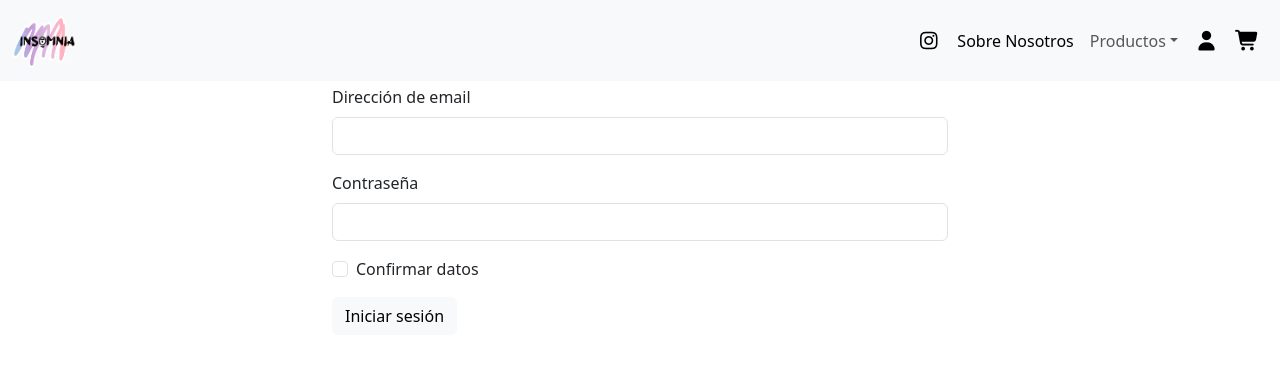
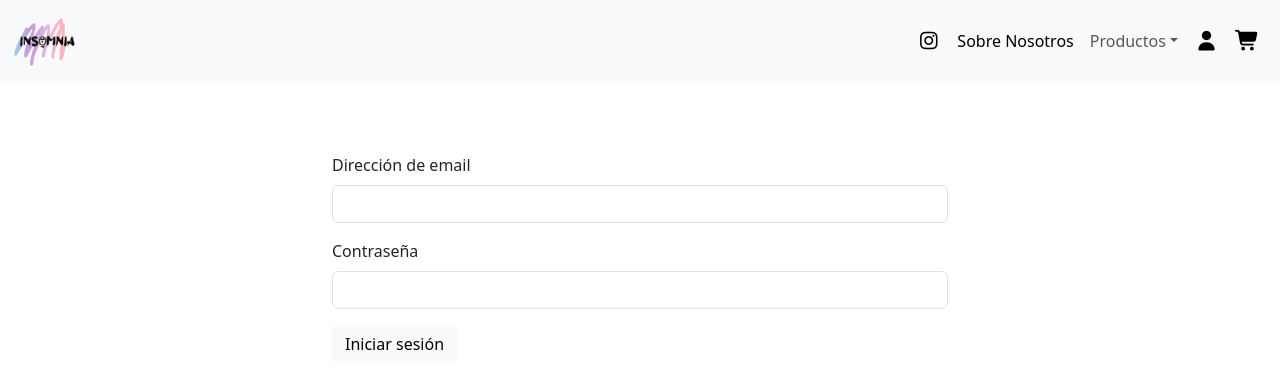
Before and after one commit to carostraub/Insomnia_Tiendita, a React (Vite) app in the folder front/: page /login in a window 1280 px wide. Shown: the top 388 px of the page. Built offline with nearby package versions, Linux system fonts and the light colour scheme.

Commit message:
avances en login

```diff
--- a/front/src/views/Login.jsx
+++ b/front/src/views/Login.jsx
@@ -17,8 +17,8 @@ const Login = () => {
 
 
   return (
-    <form className="container w-50 mt-1" onSubmit={handleSubmit}>
-      <div className="mb-3">
+    <form className="container w-50 mt-4" onSubmit={handleSubmit}>
+      <div className="mb-3 pt-5">
         <label htmlFor="exampleInputEmail1" className="form-label">
           Dirección de email
         </label>
@@ -46,16 +46,6 @@ const Login = () => {
           required
         />
       </div>
-      <div className="mb-3 form-check">
-        <input
-          type="checkbox"
-          className="form-check-input"
-          id="exampleCheck1"
-        />
-        <label className="form-check-label" htmlFor="exampleCheck1">
-          Confirmar datos
-        </label>
-      </div>
       <button type="submit" className="btn btn-light">
         Iniciar sesión
       </button>
```
